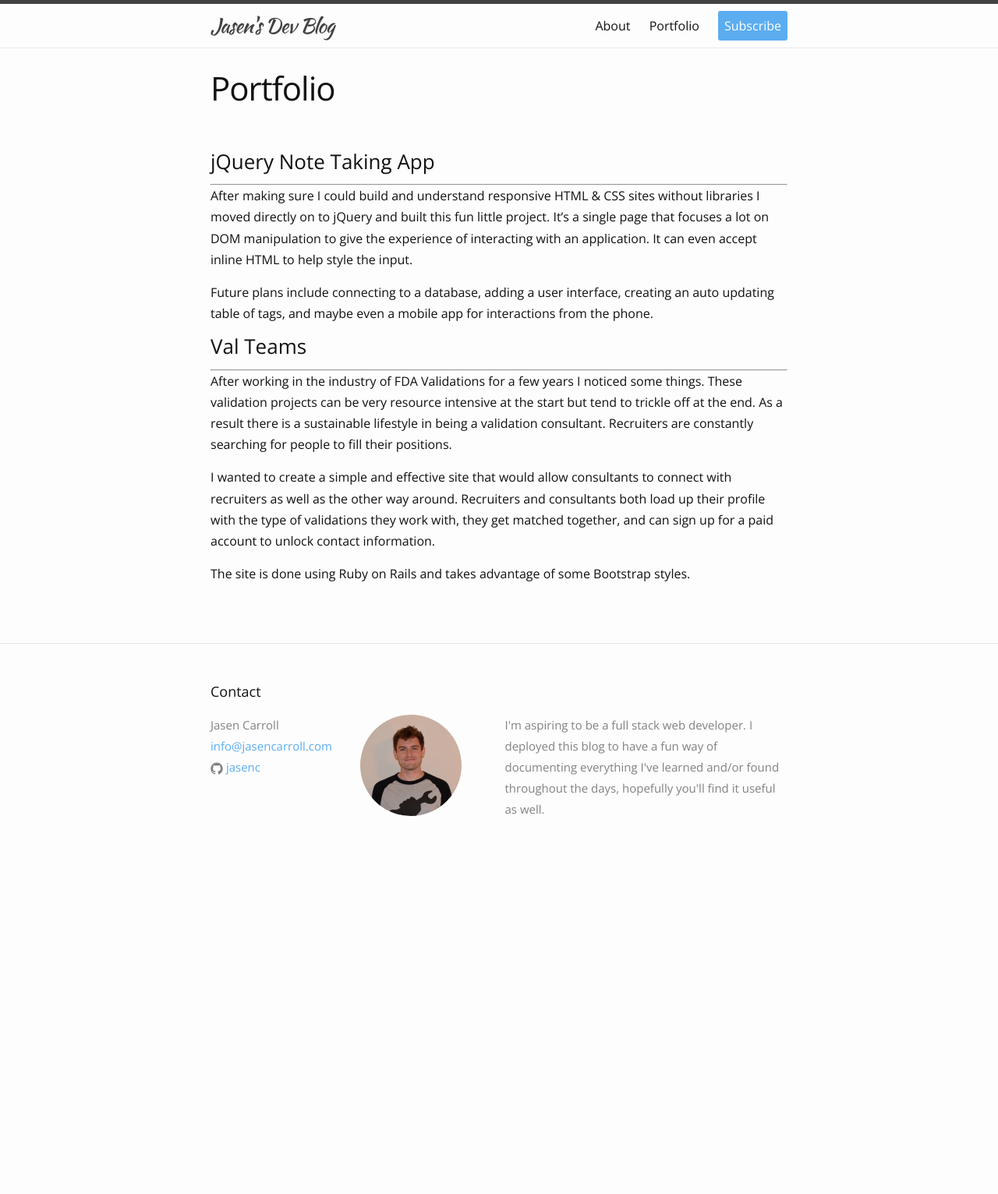
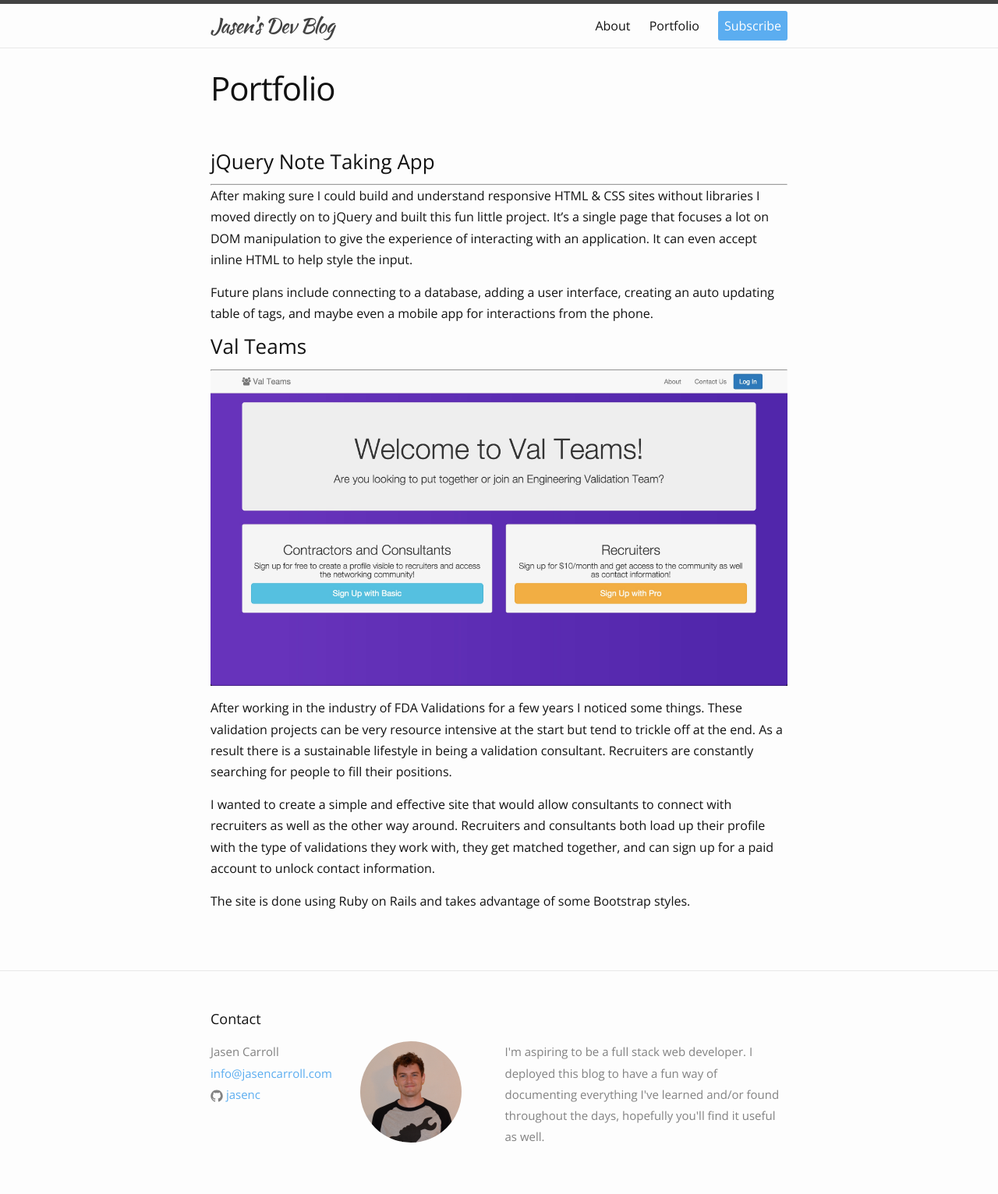
Before and after one commit to jasencblog/jasencblog.github.io, a Jekyll site: the page built from portfolio.md, in a window 1280 px wide. Shown: the whole page at 78% size. Built offline with Jekyll 4.4.1, drawn with Linux system fonts in a browser that asks for light colours; before the commit the page ends 1113 px from its top, so only the background shows below that.

Commit message:
feat: valteams img

```diff
--- a/portfolio.md
+++ b/portfolio.md
@@ -10,8 +10,12 @@ After making sure I could build and understand responsive HTML & CSS sites witho
 
 Future plans include connecting to a database, adding a user interface, creating an auto updating table of tags, and maybe even a mobile app for interactions from the phone.
 
+
+
 ### Val Teams
 ***
+
+[![Val Teams](/img/ScreenShot.jpg)](http://valteams.com){:target="_blank"}
 
 After working in the industry of FDA Validations for a few years I noticed some things. These validation projects can be very resource intensive at the start but tend to trickle off at the end. As a result there is a sustainable lifestyle in being a validation consultant. Recruiters are constantly searching for people to fill their positions.
 
```
Also changed, not shown: img/ScreenShot.jpg (added).
